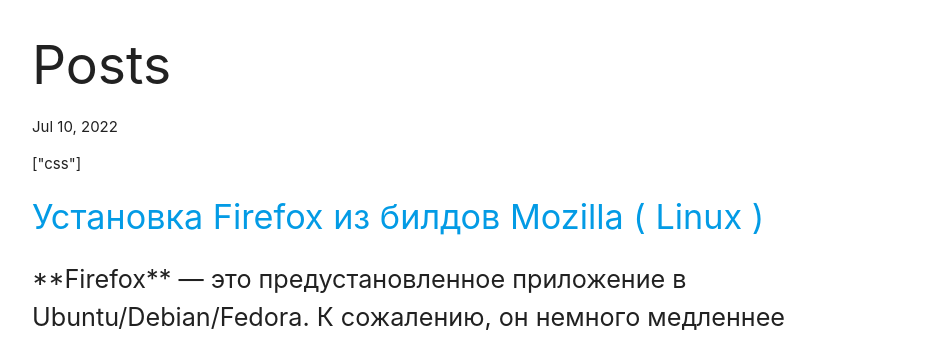
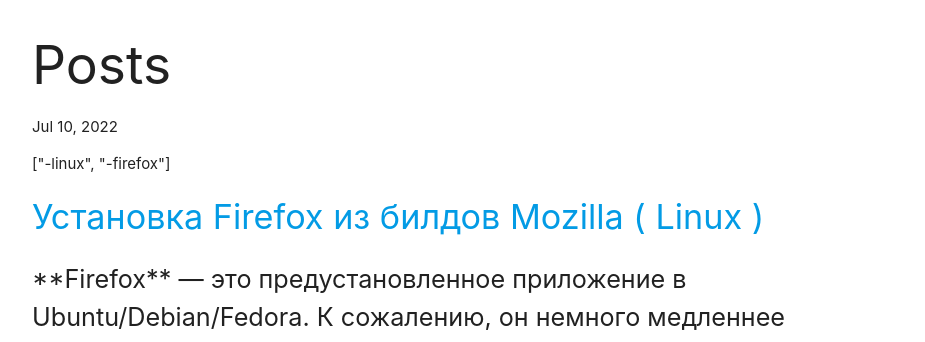
Before and after one commit to Dmistep/only-posts, a Jekyll site: the page built from index.html, in a window 1280 px wide. Shown: the top 342 px of the page, without its empty margins (160-1085 px from the left). Built offline with Jekyll 4.4.1, drawn with Linux system fonts in a browser that asks for light colours.

Commit message:
update 2022-07-10-favorit-firefox.md

```diff
--- a/_posts/2022-07-10-favorit-firefox.md
+++ b/_posts/2022-07-10-favorit-firefox.md
@@ -1,6 +1,8 @@
 ---
 title: Установка Firefox из билдов Mozilla ( Linux )
-categories: CSS
+categories:
+  -linux
+  -firefox
 #date: 2022-07-03 20:02:13
 excerpt: '**Firefox** — это предустановленное приложение в Ubuntu/Debian/Fedora. К сожалению, он немного медленнее оригинального Firefox. Он также не полностью интегрирован в среду рабочего стола. Итак, если вы используете Firefox в качестве браузера, я рекомендую установить бинарную версию с веб-сайта Mozilla. Он будет работать немного быстрее и будет полностью интегрирован в ваш рабочий стол.'
 permalink: / favorit-firafox/
```
